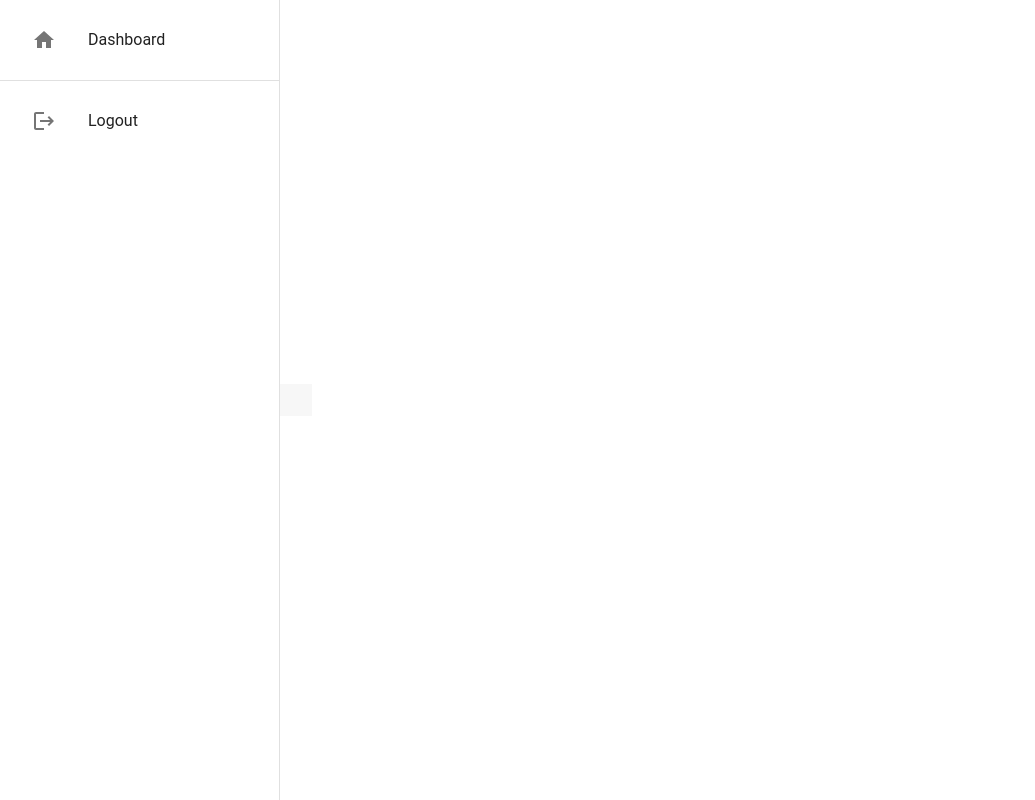
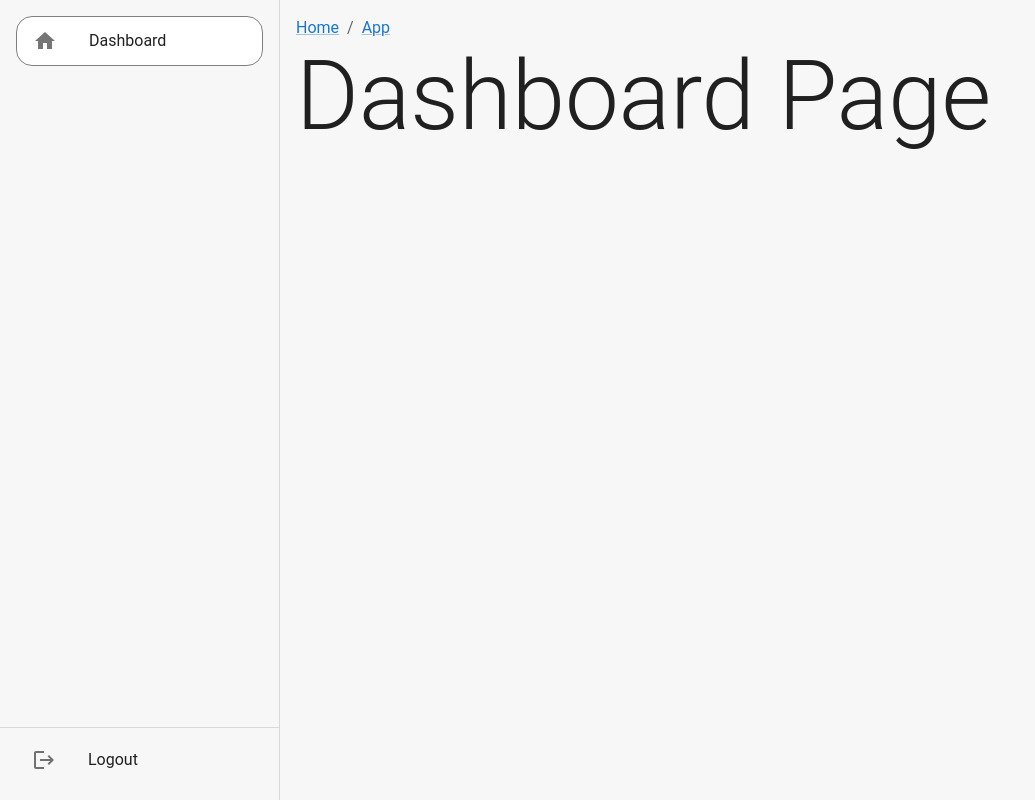
Before and after one commit to ecekoprucu/client-control-panel, a React (Vite) app: page /app in a window 1280 px wide. Both pictures are taken after a click on the button "LOGIN". Shown: the whole page, without its empty margins (0-1035 px from the left). Built offline with nearby package versions, Linux system fonts and the light colour scheme.

Commit message:
change router

```diff
--- a/src/App.tsx
+++ b/src/App.tsx
@@ -1,41 +1,12 @@
-import { Suspense, lazy } from "react";
 import "./App.css";
-import { BrowserRouter, Route, Routes } from "react-router-dom";
-import {
-  ROUTE_APP,
-  ROUTE_DASHBOARD,
-  ROUTE_LOGIN,
-  ROUTE_ROOT,
-} from "./router/routes";
-import { DashboardPage } from "@/views/Dashboard";
-import MasterPage from "@/views/MasterPage";
-import ProtectedRoute from "@/router/ProtectedRoute";
+import { RouterProvider } from "react-router-dom";
 
-const RootPage = lazy(() => import("@/views/Root"));
+import { routes } from "@/router";
+import { CircularProgress } from "@mui/material";
 
 function App() {
   return (
-    <Suspense fallback={<div>Loading...</div>}>
-      <BrowserRouter>
-        <Routes>
-          {[ROUTE_ROOT, ROUTE_LOGIN].map((route, index) => (
-            <Route key={index} path={route} element={<RootPage />} />
-          ))}
-          <Route
-            path={ROUTE_APP}
-            element={
-              <ProtectedRoute>
-                <MasterPage />
-              </ProtectedRoute>
-            }
-          >
-            <Route path={ROUTE_DASHBOARD} element={<DashboardPage />} />
-            <Route path="*" element={<h2>Not Found</h2>} />
-          </Route>
-          <Route path="*" element={<h1>Not Found</h1>} />
-        </Routes>
-      </BrowserRouter>
-    </Suspense>
+    <RouterProvider router={routes} fallbackElement={<CircularProgress />} />
   );
 }
 
--- a/src/components/AppWrapper/index.tsx
+++ b/src/components/AppWrapper/index.tsx
@@ -1,6 +1,9 @@
 import { LeftMenu } from "@/components/LeftMenu";
-import { Box, Stack, useTheme } from "@mui/material";
+
+import { Box, Breadcrumbs, Link, Stack, useTheme } from "@mui/material";
+import _ from "lodash";
 import { ReactNode } from "react";
+import { useLocation } from "react-router-dom";
 
 type AppWrapperProps = {
   children: ReactNode;
@@ -9,12 +12,26 @@ type AppWrapperProps = {
 export const AppWrapper = ({ children }: AppWrapperProps) => {
   const theme = useTheme();
 
+  const location = useLocation();
+
+  const { pathname } = location;
+  const segments = pathname.split("/");
+
   return (
-    <Box bgcolor="#f7f7f7" p={2}>
+    <Box bgcolor="#f7f7f7" width="100vw" height="100vh" p={2}>
       <Stack direction={"row"}>
         {/* Left Menu */}
         <LeftMenu />
         <Stack width={`calc(100% - ${theme?.leftMenu?.width ?? 0})`}>
+          <Breadcrumbs aria-label="breadcrumb">
+            {segments.map((segment, index) => {
+              return (
+                <Link href={`${segment}`} key={index}>
+                  {segment === "" ? "Home" : _.capitalize(segment)}
+                </Link>
+              );
+            })}
+          </Breadcrumbs>
           {children}
         </Stack>
       </Stack>
--- a/src/components/LeftMenu/index.tsx
+++ b/src/components/LeftMenu/index.tsx
@@ -8,7 +8,7 @@ import { Divider, Drawer, List, ListItem } from "@mui/material";
 import { Logout as LogoutIcon, Home as HomeIcon } from "@mui/icons-material";
 
 import { useLocation, useNavigate } from "react-router-dom";
-import { ROUTE_APP, ROUTE_DASHBOARD } from "@/router/routes";
+import { ROUTE_APP } from "@/router/routes";
 
 import { useDispatch } from "react-redux";
 import { logout } from "@/redux/slice/authSlice";
@@ -32,6 +32,8 @@ export const LeftMenu = () => {
         "& .MuiDrawer-paper": {
           width: theme.leftMenu?.width ?? 0,
           boxSizing: "border-box",
+          backgroundColor: "#f7f7f7",
+          justifyContent: "space-between",
         },
       }}
       variant="permanent"
@@ -40,8 +42,19 @@ export const LeftMenu = () => {
       <List>
         <ListItem>
           <ListItemButton
-            onClick={() => navigate(`${ROUTE_APP}/${ROUTE_DASHBOARD}`)}
-            selected={pathname === `${ROUTE_APP}/${ROUTE_DASHBOARD}`}
+            sx={{
+              "&.Mui-selected": {
+                backgroundColor: "#fff",
+                border: "1px solid gray",
+                borderRadius: 4,
+
+                "&:hover": {
+                  backgroundColor: "#ebebeb",
+                },
+              },
+            }}
+            onClick={() => navigate(`${ROUTE_APP}`)}
+            selected={pathname === `${ROUTE_APP}`}
           >
             <ListItemIcon>
               <HomeIcon />
@@ -50,10 +63,19 @@ export const LeftMenu = () => {
           </ListItemButton>
         </ListItem>
       </List>
-      <Divider />
+
       <List>
+        <Divider />
         <ListItem>
-          <ListItemButton onClick={() => dispatch(logout())}>
+          <ListItemButton
+            sx={{
+              "&:hover": {
+                backgroundColor: "#ebebeb",
+                borderRadius: 4,
+              },
+            }}
+            onClick={() => dispatch(logout())}
+          >
             <ListItemIcon>
               <LogoutIcon />
             </ListItemIcon>
--- a/src/index.css
+++ b/src/index.css
@@ -12,22 +12,13 @@
   -moz-osx-font-smoothing: grayscale;
 }
 
-a {
-  font-weight: 500;
-  color: #646cff;
-  text-decoration: inherit;
-}
-a:hover {
-  color: #535bf2;
-}
-
 body {
   margin: 0;
   display: flex;
   place-items: center;
   min-width: 320px;
   min-height: 100vh;
-  background-color: #f7f7f7;
+  background-color: #f7f7f7 !important;
 }
 
 h1 {
--- a/src/router/ProtectedRoute.tsx
+++ b/src/router/ProtectedRoute.tsx
@@ -12,11 +12,12 @@ import _ from "lodash";
 import { IRootState } from "@/redux/store";
 
 function ProtectedRoute({ children }: { children: JSX.Element }) {
-  const user = useSelector((state: IRootState) => state.auth.user);
+  const user = useSelector((state: IRootState) => state?.auth?.user);
   const storedUser = JSON.parse(localStorage.getItem("user") ?? "{}");
 
   const { pathname } = useLocation();
 
+  console.log("protectedroute");
   if (_.isEmpty(user) && _.isEmpty(storedUser)) {
     return (
       <Navigate to={ROUTE_LOGIN} state={{ redirectPath: pathname }} replace />
--- a/src/router/index.tsx
+++ b/src/router/index.tsx
@@ -1,21 +1,45 @@
-import { ROUTE_CLIENTS, ROUTE_DASHBOARD } from "./routes";
+import { ROUTE_APP, ROUTE_CLIENTS, ROUTE_LOGIN, ROUTE_ROOT } from "./routes";
 // Pages
 import { DashboardPage } from "@/views/Dashboard";
 import { ClientsPage } from "@/views/Clients";
+import { createBrowserRouter } from "react-router-dom";
+import RootPage from "@/views/Root";
+import MasterPage from "@/views/MasterPage";
+import ProtectedRoute from "@/router/ProtectedRoute";
 
-export const MENU_ITEMS = {
-    dashboard: {
-        key: 1,
-        nameKey: "dashboard",
-        path: ROUTE_DASHBOARD,
-        isMenuItem: true,
-        component: DashboardPage,
-    },
-    clients: {
-        key: 2,
-        nameKey: "clients",
+export const routes = createBrowserRouter([
+  {
+    children: [
+      {
+        path: ROUTE_LOGIN,
+        element: <RootPage />,
+      },
+      {
+        path: ROUTE_ROOT,
+        element: <RootPage />,
+      },
+      {
+        path: ROUTE_APP,
+        element: (
+          <ProtectedRoute>
+            <MasterPage />
+          </ProtectedRoute>
+        ),
+        children: [
+          {
+            path: "",
+            element: <DashboardPage />,
+          },
+        ],
+      },
+      {
         path: ROUTE_CLIENTS,
-        isMenuItem: true,
-        component: ClientsPage,
-    }
-}
+        element: <ClientsPage />,
+      },
+      {
+        path: "*",
+        element: <h2>Not Found</h2>,
+      },
+    ],
+  },
+]);
--- a/src/router/routes.ts
+++ b/src/router/routes.ts
@@ -3,5 +3,4 @@ export const ROUTE_ROOT = "/";
 export const ROUTE_APP = "/app";
 
 // Pages
-export const ROUTE_DASHBOARD = "dashboard";
 export const ROUTE_CLIENTS = "clients";
--- a/src/views/Root/index.tsx
+++ b/src/views/Root/index.tsx
@@ -1,6 +1,6 @@
 // Router
 import { Navigate, useLocation } from "react-router-dom";
-import { ROUTE_APP, ROUTE_DASHBOARD } from "@/router/routes";
+import { ROUTE_APP } from "@/router/routes";
 // Redux
 import { useSelector } from "react-redux";
 // Helpers
@@ -23,9 +23,7 @@ const RootPage = () => {
   return (
     <Navigate
       to={
-        location.state?.from ||
-        location.state?.redirectPath ||
-        `${ROUTE_APP}/${ROUTE_DASHBOARD}`
+        location.state?.from || location.state?.redirectPath || `${ROUTE_APP}`
       }
       replace
     />
```
